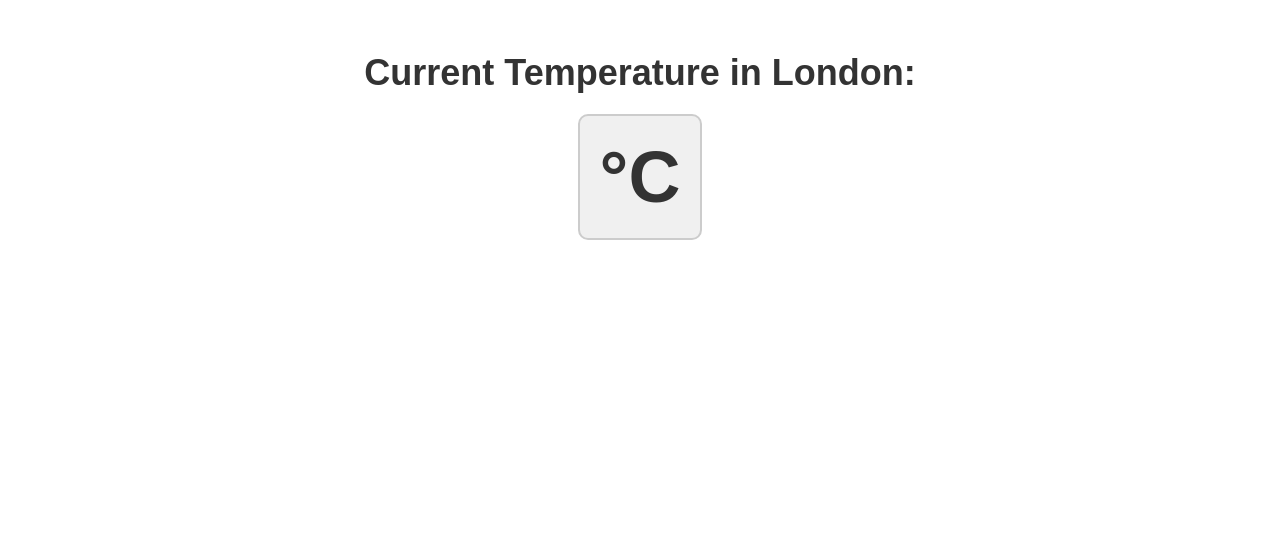
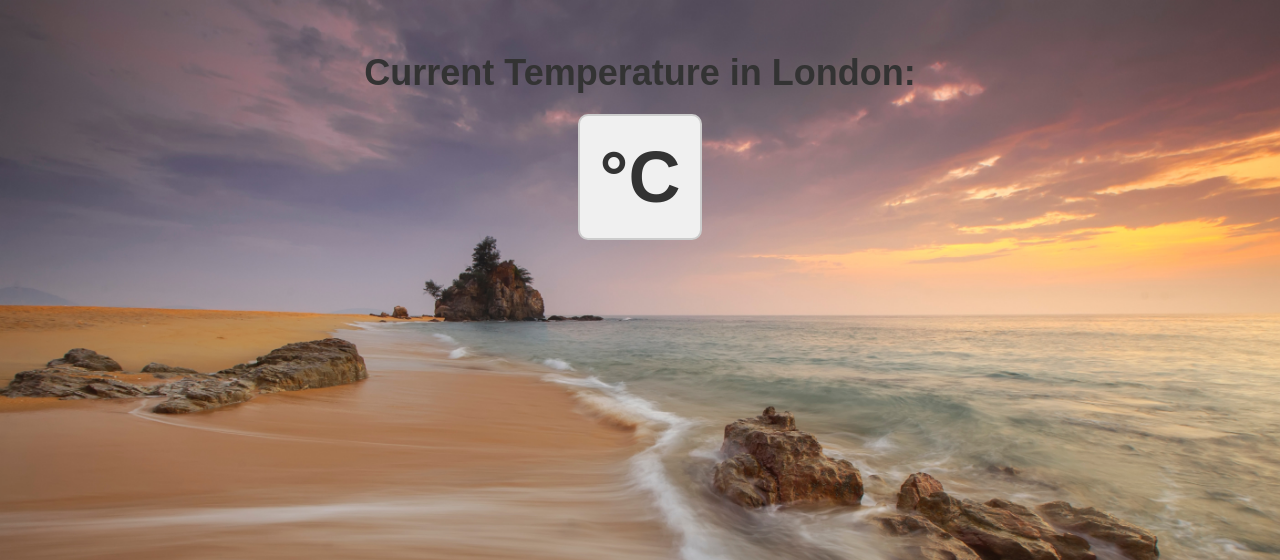
Before and after one commit to Mohamed-Arif/Weather-App, a Flask app: page / in a window 1280 px wide. Shown: the top 560 px of the page. Run offline with Flask 3, Linux system fonts and the light colour scheme; data that the repository does not hold is empty.

Commit message:
Added bg image to the webpage.

```diff
--- a/static/style.css
+++ b/static/style.css
@@ -2,7 +2,11 @@
 body {
     font-family: Arial, sans-serif;
     color: #333;
+    background-image: url("../static/VHAS6929.JPG");
+    background-size: cover;
 }
+
+
 
 /* Center the container and add some padding */
 .container {
```
Also changed, not shown: static/VHAS6929.JPG (added).
